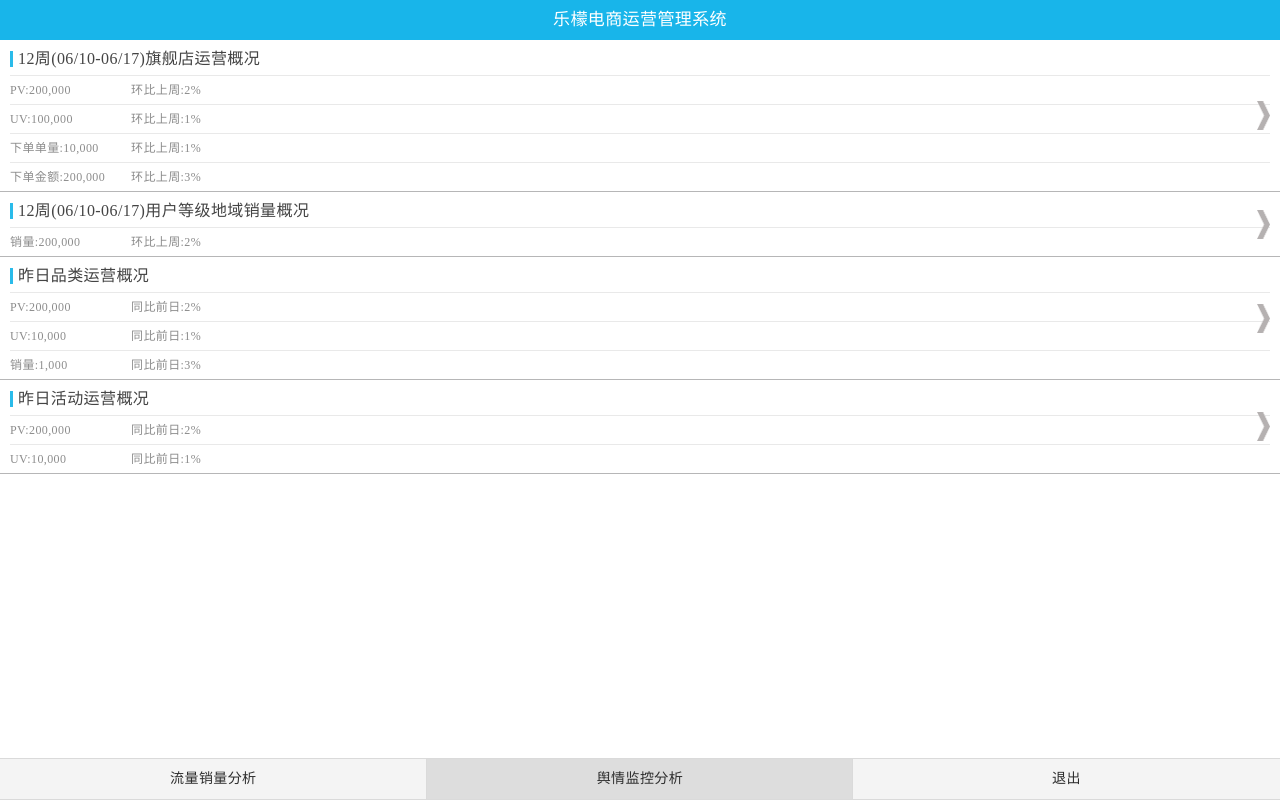
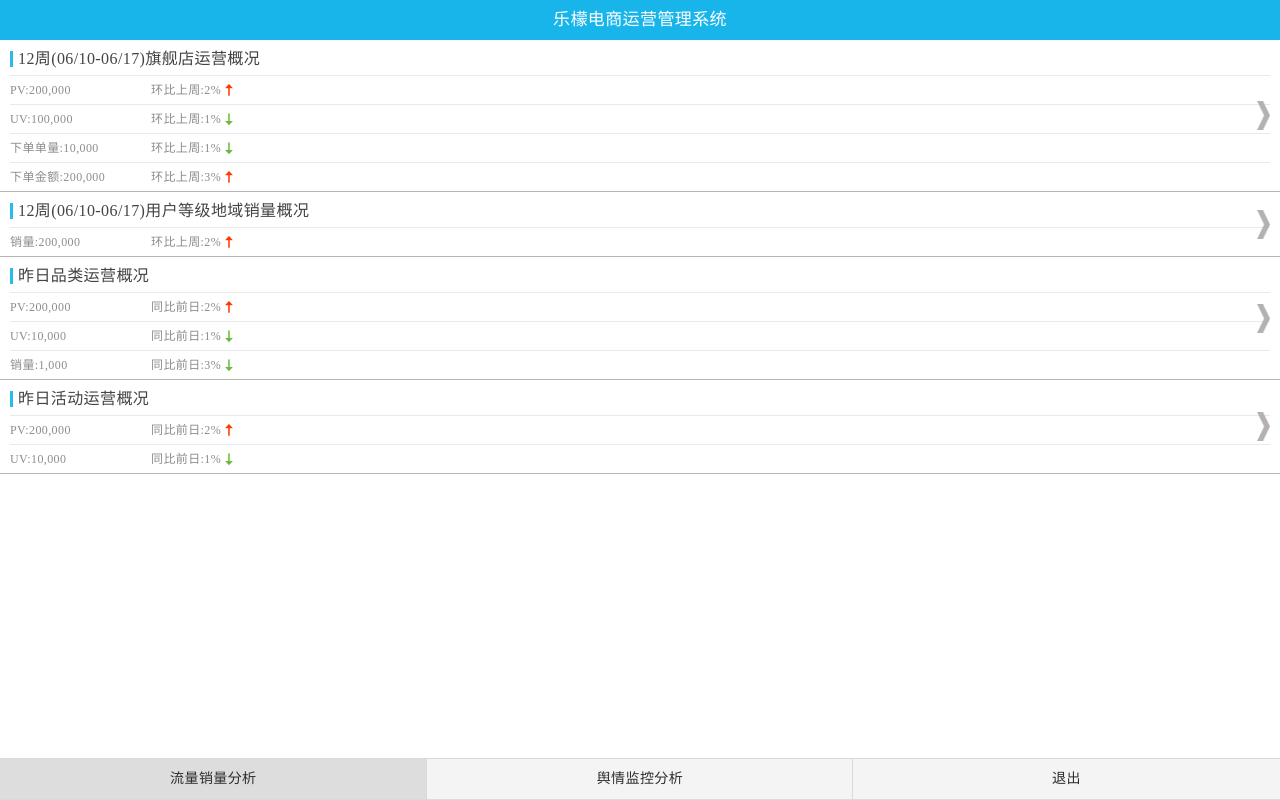
Before and after one commit to williampany/ui, a plain HTML site: page pagedev/flow/main_list.html in a window 1280 px wide. Drawn offline with Linux system fonts and the light colour scheme.

Commit message:
1.完善流量监控首页

```diff
--- a/pagedev/flow/main_list.html
+++ b/pagedev/flow/main_list.html
@@ -26,23 +26,21 @@
 			<table class="dataTable">
 				<tr>
 					<td class="clum1">PV:200,000</td>
-					<td>环比上周:2%</td>
+					<td>环比上周:<span class="up">2%</span></td>
 				</tr>
 				<tr>
-					<td class="clum1">
-						UV:100,000
-					</td>
+					<td class="clum1">UV:100,000</td>
 					<td>
-						环比上周:1%
+						环比上周:<span class="down">1%</span>
 					</td>
 				</tr>
 				<tr>
 					<td class="clum1">下单单量:10,000</td>
-					<td>环比上周:1%</td>
+					<td>环比上周:<span class="down">1%</span></td>
 				</tr>
 				<tr>
 					<td class="clum1">下单金额:200,000</td>
-					<td>环比上周:3%</td>
+					<td>环比上周:<span class="up">3%</span></td>
 				</tr>
 			</table>
 		</div>
@@ -58,7 +56,7 @@
 			<table class="dataTable">
 				<tr>
 					<td class="clum1">销量:200,000</td>
-					<td>环比上周:2%</td>
+					<td>环比上周:<span class="up">2%</span></td>
 				</tr>
 			</table>
 		</div>
@@ -77,16 +75,16 @@
 						PV:200,000
 					</td>
 					<td>
-						同比前日:2%
+						同比前日:<span class="up">2%</span>
 					</td>
 				</tr>
 				<tr>
 					<td class="clum1">UV:10,000</td>
-					<td>同比前日:1%</td>
+					<td>同比前日:<span class="down">1%</span></td>
 				</tr>
 				<tr>
 					<td class="clum1">销量:1,000</td>
-					<td>同比前日:3%</td>
+					<td>同比前日:<span class="down">3%</span></td>
 				</tr>
 			</table>
 		</div>
@@ -105,12 +103,12 @@
 						PV:200,000
 					</td>
 					<td>
-						同比前日:2%
+						同比前日:<span class="up">2%</span>
 					</td>
 				</tr>
 				<tr>
 					<td class="clum1">UV:10,000</td>
-					<td>同比前日:1%</td>
+					<td>同比前日:<span class="down">1%</span></td>
 				</tr>
 			</table>
 		</div>
@@ -119,10 +117,10 @@
 	<!-- 底部导航开始 -->
 	<div class="b_nav">
 		<ul class="clearfix">
-			<li class="tab_item">
+			<li class="tab_item active">
 				流量销量分析
 			</li>
-			<li class="tab_item active">
+			<li class="tab_item">
 				舆情监控分析
 			</li>
 			<li class="tab_item loginOut">
--- a/pagedev/static/dev/css/flow/main_list.css
+++ b/pagedev/static/dev/css/common/main_list.css
@@ -6,5 +6,7 @@
 .opinionTitle .name{border-left: 3px solid #2abbea;line-height: 16px;padding-left: 5px;display: inline-block;color: #444;}
 .opinionList .opinionItem .dataTable{width: 100%;}
 .opinionItem .dataTable tr{border-top: 1px solid #e9e9e9;line-height: 28px;}
-.clum1{padding-right: 21px;width: 100px;}
+.clum1{padding-right: 21px;width: 120px;}
 .dataTable em{color: #e90f0f;}
+.up,.down{padding-right: 12px;background: url("../../img/common/up_icon.png") no-repeat scroll right center;display: inline-block;background-size: 8px 12px;}
+.down{background-image: url("../../img/common/down_icon.png");}
--- a/pagedev/static/dev/css/flow/main_list_style.css
+++ b/pagedev/static/dev/css/flow/main_list_style.css
@@ -7,6 +7,6 @@ update:;*/
 /*导入common.css开始*/
 @import url("../common/common.css");
 /*导入common.css结束*/
-/*导入login.css开始*/
-@import url("../flow/main_list.css");
-/*导入login.css结束*/
+/*导入公共的main_list.css开始*/
+@import url("../common/main_list.css");
+/*导入公共的main_list.css结束*/
--- a/pagedev/static/dev/css/public_opinion/main_list_style.css
+++ b/pagedev/static/dev/css/public_opinion/main_list_style.css
@@ -7,6 +7,6 @@ update:;*/
 /*导入common.css开始*/
 @import url("../common/common.css");
 /*导入common.css结束*/
-/*导入login.css开始*/
-@import url("../public_opinion/main_list.css");
-/*导入login.css结束*/
+/*导入公共的main_list.css开始*/
+@import url("../common/main_list.css");
+/*导入公共的main_list.css结束*/
```
Also changed, not shown: pagedev/static/dev/img/common/down_icon.png (added), pagedev/static/dev/img/common/up_icon.png (added).
